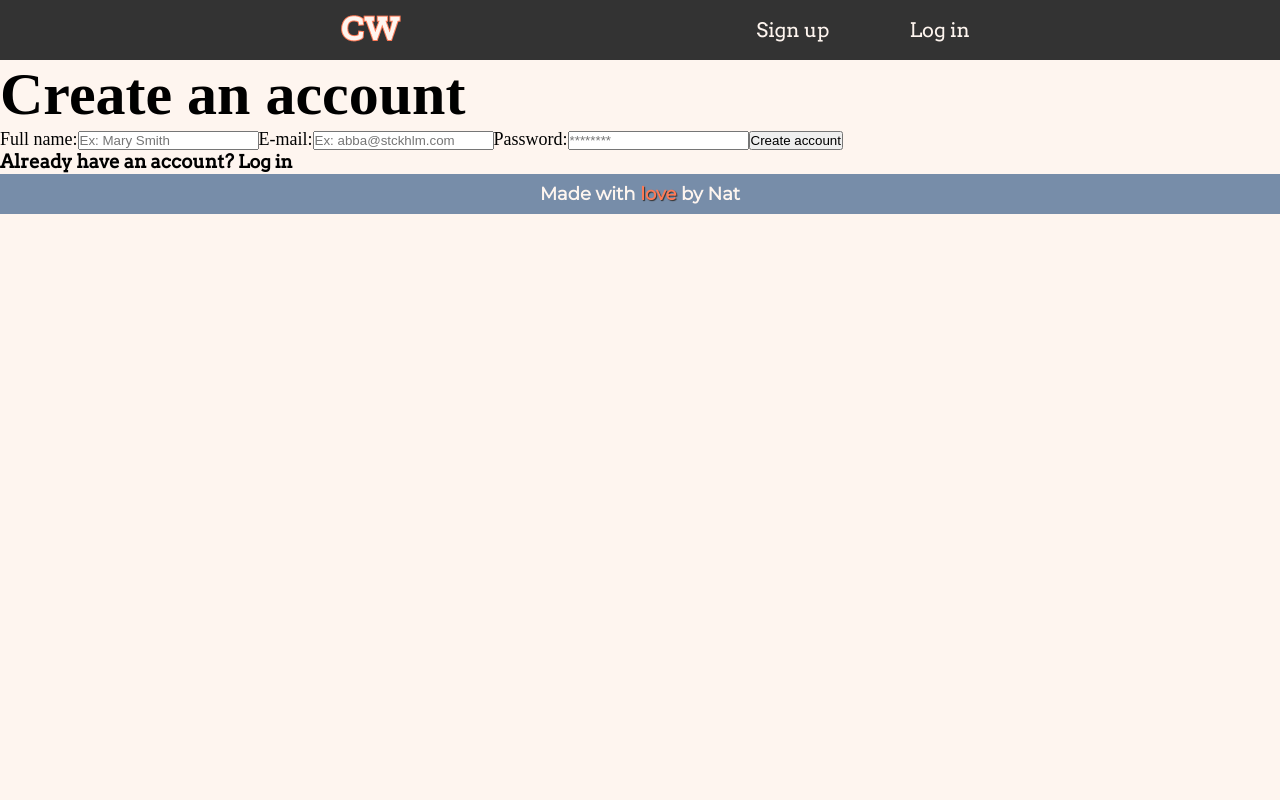
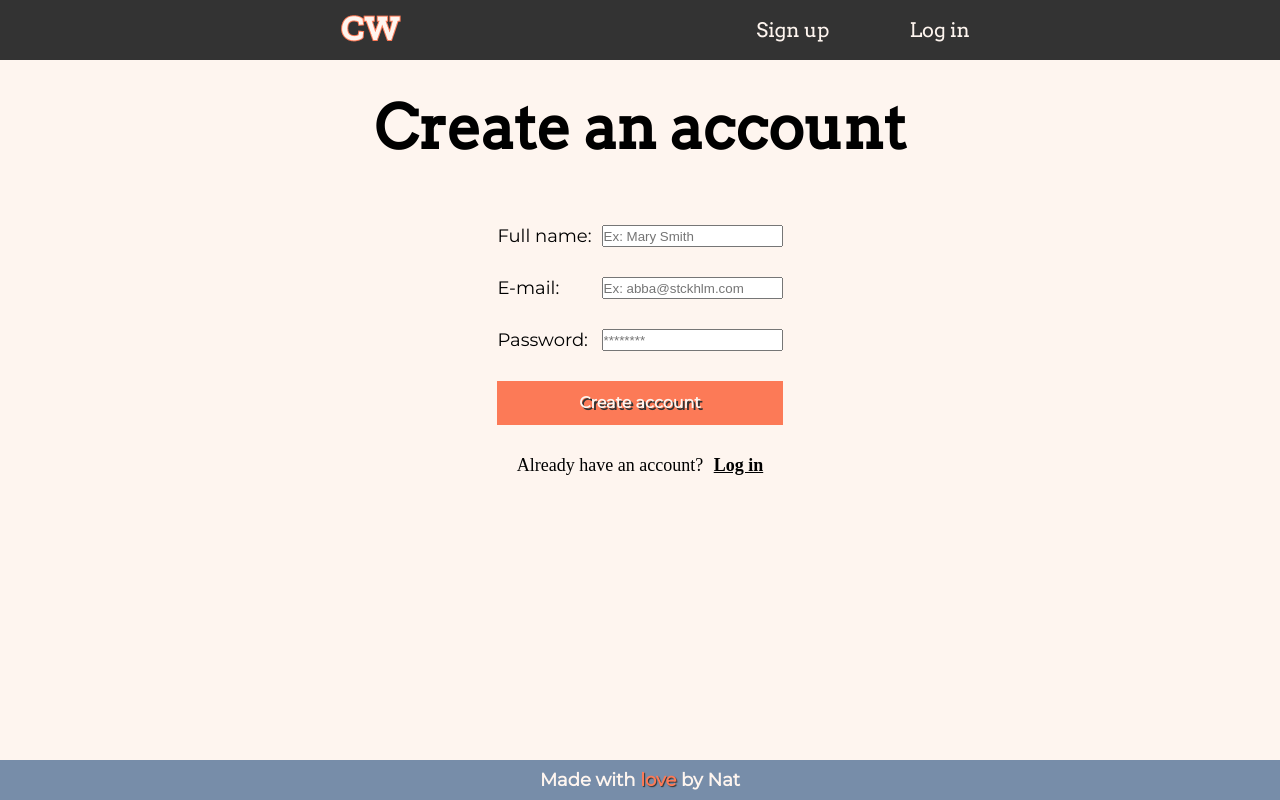
Before and after one commit to natalledm/creative-writing-LMS, a React (Create React App) app: page /signup in a window 1280 px wide. Built offline with nearby package versions, Linux system fonts and the light colour scheme; no server answers; the database is empty.

Commit message:
Sign up page css created

```diff
--- a/src/pages/Login.jsx
+++ b/src/pages/Login.jsx
@@ -4,7 +4,7 @@ import { useUserId } from "../state/UserIdContext";
 import { loginUser } from "../scripts/firebaseAuthentication";
 import InputField from "../components/InputField";
 import formInfo from "../data/login-form.json";
-import "../styles/pages/login.css";
+import "../styles/pages/login-page.css";
 import "../styles/not-logged-content-layout.css";
 
 export default function Login() {
--- a/src/pages/Signup.jsx
+++ b/src/pages/Signup.jsx
@@ -5,6 +5,9 @@ import { addDocumentWithId } from "../scripts/fireStoreDB";
 import { createUser } from "../scripts/firebaseAuthentication";
 import formInfo from "../data/signup-form.json";
 import InputField from "../components/InputField";
+
+import "../styles/not-logged-content-layout.css";
+import "../styles/pages/signup-page.css";
 
 export default function Signup() {
   const [fullName, setFullName] = useState("");
@@ -36,9 +39,9 @@ export default function Signup() {
   }
 
   return (
-    <div>
-      <h1>Create an account</h1>
-      <form onSubmit={onSubmit}>
+    <div className="not-logged-body signup-container">
+      <h1 className="signup-title">Create an account</h1>
+      <form onSubmit={onSubmit} className="signup-form">
         <InputField
           state={[fullName, setFullName]}
           fieldInfo={formInfo.fullName}
@@ -48,11 +51,14 @@ export default function Signup() {
           state={[password, setPassword]}
           fieldInfo={formInfo.password}
         />
-        <button>Create account</button>
+        <button className="main-button">Create account</button>
       </form>
-      <h3>
-        Already have an account? <Link to={"/login"}>Log in</Link>
-      </h3>
+      <p>
+        Already have an account?{" "}
+        <Link to={"/login"} className="link-login">
+          Log in
+        </Link>
+      </p>
     </div>
   );
 }
--- /dev/null
+++ b/src/styles/pages/signup-page.css
@@ -0,0 +1,35 @@
+.signup-container {
+  display: flex;
+  flex-direction: column;
+  align-items: center;
+  gap: 3rem;
+}
+
+.signup-title {
+  font-family: var(--other-headers-font);
+  margin: 3rem;
+}
+
+.signup-form {
+  display: flex;
+  flex-direction: column;
+  gap: 3rem;
+  font-family: var(--text-font);
+  max-width: 300px;
+}
+
+.signup-form label {
+  display: flex;
+  justify-content: space-between;
+}
+
+.signup-form input {
+  margin-left: 1rem;
+}
+
+.link-login {
+  text-decoration: underline;
+  font-weight: bold;
+  margin-left: 0.6rem;
+  cursor: pointer;
+}
```
Also changed, not shown: src/styles/pages/login-page.css (renamed from src/styles/pages/login.css).
